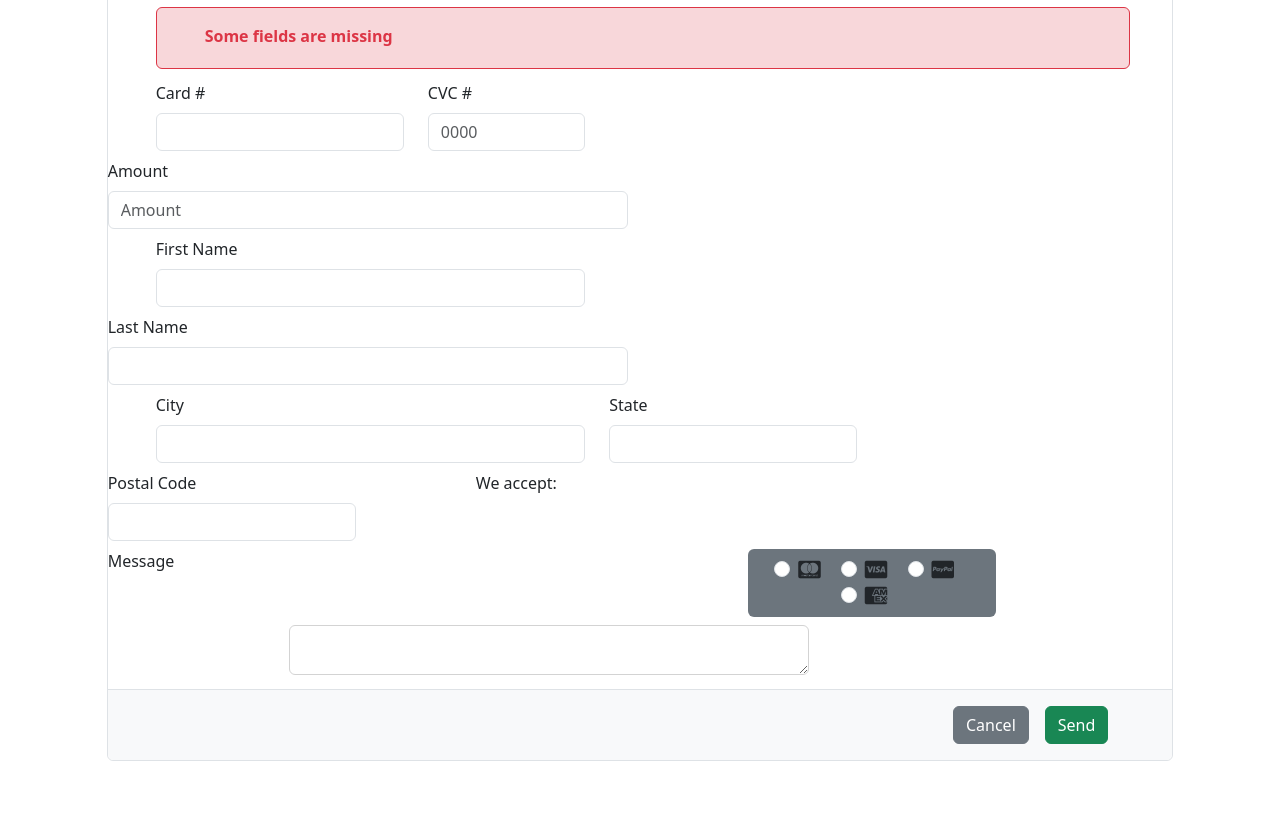
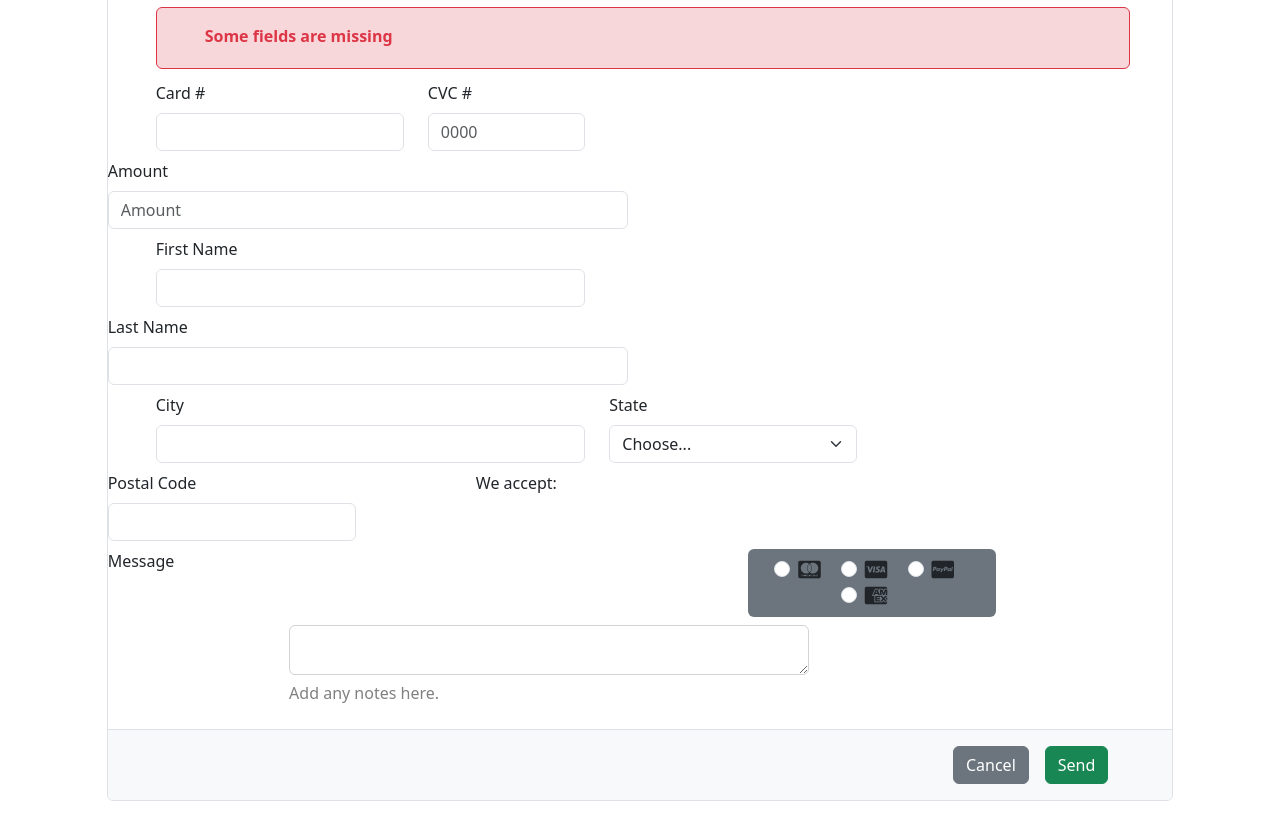
Before and after one commit to 4GeeksAcademy/MR-forms_payment, a plain HTML site: page index.html in a window 1280 px wide. Shown: the part 122-962 px from the top of the page. Before the commit the page ends 931 px from the top, so only its background shows below. Drawn offline with nearby package versions, Linux system fonts and the light colour scheme.

Commit message:
payment form correccion menu state y agregado comentario en textarea

```diff
--- a/index.html
+++ b/index.html
@@ -50,8 +50,11 @@
                     <input type="text" class="form-control" id="city">
                 </div>
                 <div class="col-3 align-self-center my-1 ">
-                    <label for="state" class="form-label">State</label>
-                    <input type="text" class="form-control" id="state">
+                    <label for="inputState" class="form-label">State</label>
+                    <select id="inputState" class="form-select">
+                        <option selected>Choose...</option>
+                        <option>...</option>
+                    </select>
                 </div>
                 <div class="col-3 my-1 me-5">
                     <label for="postalcode" class="form-label">Postal Code</label>
@@ -94,6 +97,7 @@
                 <div class="col-2 my-1"></div>
                 <div class=" col-6 my-1">
                     <textarea name="message" id="message" cols="30" rows="10" class="rounded"></textarea>
+                    <p id="notes"> Add any notes here.</p>
                 </div>
                 <div class="col-12">
                     <div class="gap-2 d-md-flex justify-content-md-end  bg-light mt-1 border-top rounded-bottom p-3">
--- a/style.css
+++ b/style.css
@@ -9,3 +9,6 @@ textarea{
 #dangerous{
     font-weight: bold;
 }
+#notes{
+    color: gray;
+}
```
